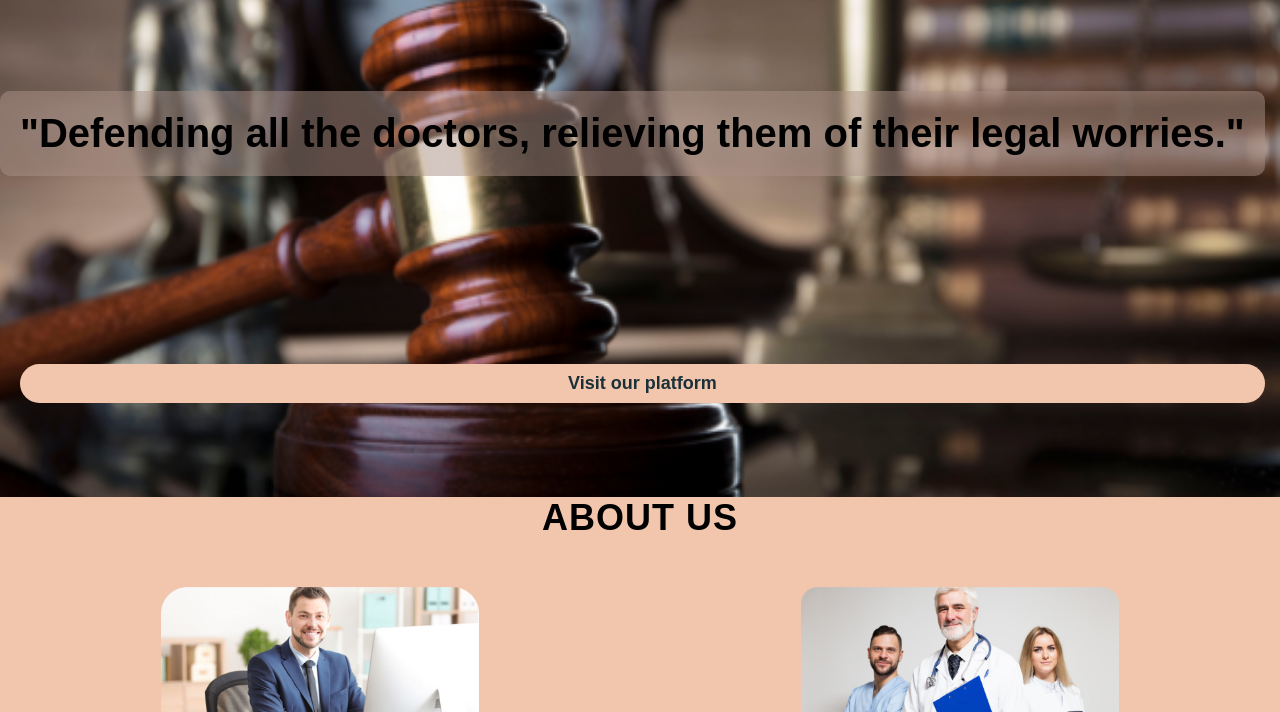
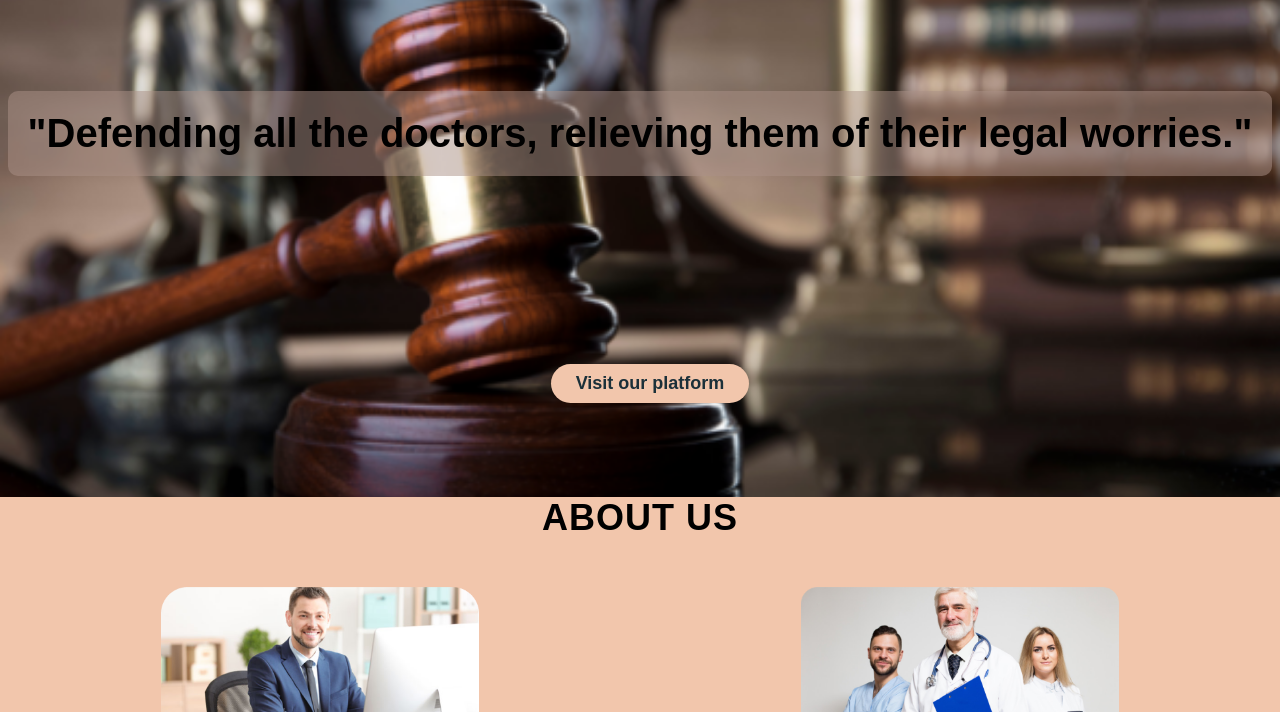
Before and after one commit to Aplicaciones-Web-Grupo-CodeRush/Landing-page-MedicDefense, a plain HTML site: page index.html in a window 1280 px wide. Shown: the part 88-800 px from the top of the page. Drawn offline with nearby package versions, Linux system fonts and the light colour scheme.

Commit message:
chore: Another fix to Inicio

```diff
--- a/assets/style.css
+++ b/assets/style.css
@@ -168,8 +168,10 @@ ul li{
 
 .texto-inicio {
   display: grid;
+  flex: 1 0 20%;
   grid-template-columns: repeat(1, 1fr);
   align-items: center;
+  justify-items:center;
 }
 
 .texto-inicio p {
@@ -189,9 +191,9 @@ ul li{
   padding: 9px 25px;
   background: #f2c6ac;
   border: none;
-  border-radius: 50px;
   cursor: pointer;
   transition: all 0.3s ease 0s;
+  border-radius: 30px;
 }
 .texto-inicio button:hover {
   background-color: #e2f1f8;
```
